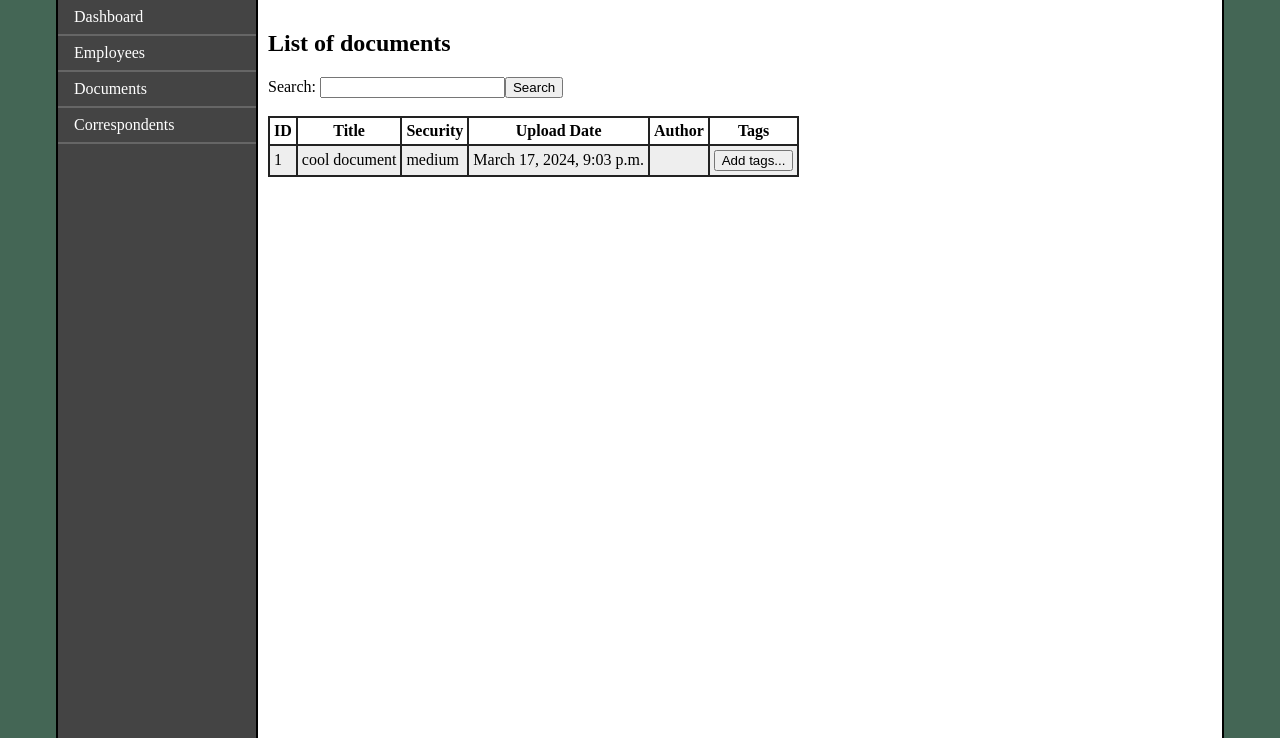
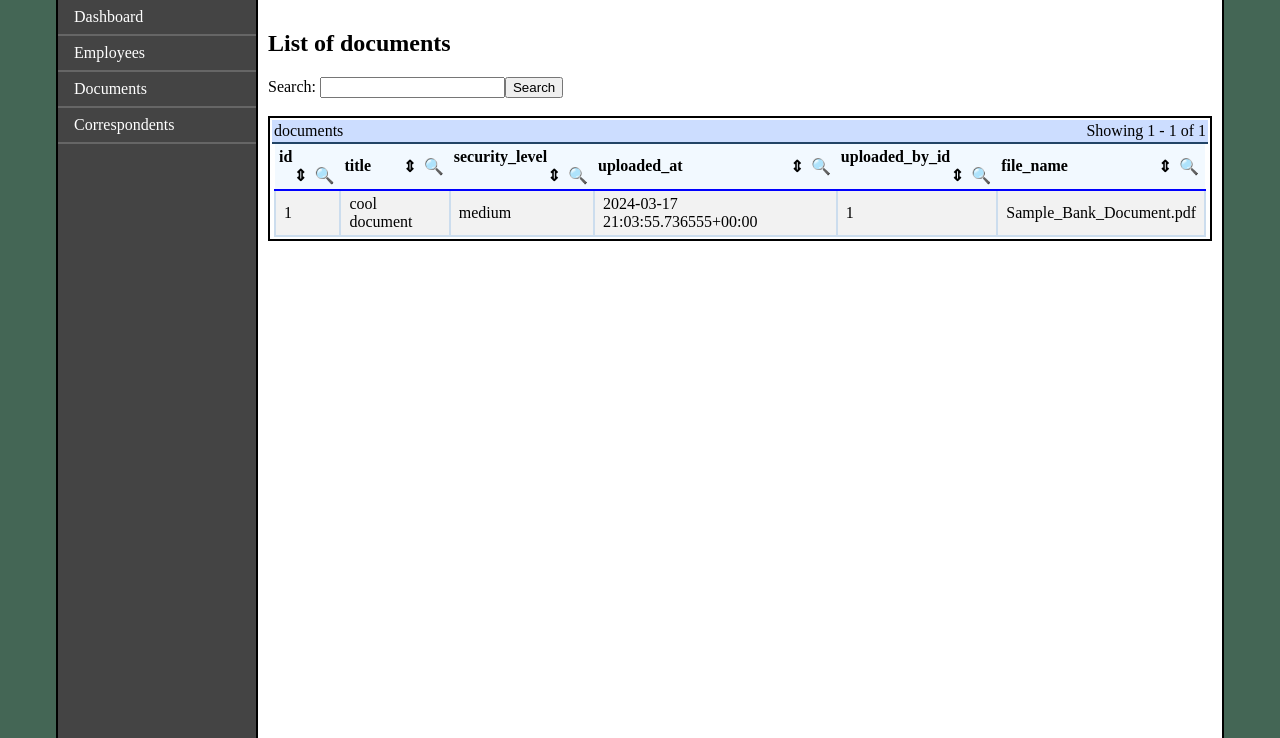
Before and after one commit to Liteb0t/kfh-edrms, a Django app: page /documents/ in a window 1280 px wide. Shown: the part 62-800 px from the top of the page. Run offline with Django 5.2, Linux system fonts and the light colour scheme; a user stored in the database is signed in; data comes from the database, SQL or seed files in the repository; both versions use the stored data as it was after the commit.

Commit message:
Replace tables

```diff
--- a/home/static/styles.css
+++ b/home/static/styles.css
@@ -111,7 +111,7 @@ nav .login-button {
 }
 
 /* TABLE */
-
+/*
 table, td, th {
     border: 2px solid #222;
     padding: 4px;
@@ -126,6 +126,89 @@ tr:nth-child(even) {background-color: #EEE}
 .clickable:hover {
     background-color: #8AD;
     cursor: pointer;
+}
+*/
+.fuze-table {
+	border: 2px solid #000;
+	box-sizing: border-box;
+	/* height: 100%; */
+	/* overflow-y: scroll; */
+}
+
+.fuze-table .table-title-and-navigation-container {
+	background-color: #cdf;
+	display: flex;
+	padding: 2px;
+	border-bottom: 2px solid #246;
+	position: sticky;
+	top: 0;
+	z-index: 99;
+}
+
+.fuze-table .table-title {
+	flex: 1 0 auto;
+}
+
+.fuze-table .showing-indexes {
+	/* blah */
+}
+
+.fuze-table .page-button:hover {
+	background-color: #ec9;
+}
+
+.fuze-table .table-container {
+	/*! overflow-x: auto; */
+	/*! max-height: 350px; */
+	padding: 0 2px 0 2px;
+	/*! overflow-y: clip; */
+	/*! max-height: 95%; */
+}
+
+.fuze-table table {
+	border-collapse: collapse;
+	/*! position: relative; */
+	text-align: left;
+}
+
+.fuze-table .column-buttons {
+	float: right;
+	/*! width: 1em; */
+	text-align: center;
+	/*! cursor: pointer; */
+	/*! bottom: 0; */
+	/*! display: block; */
+	/*! position: absolute; */
+	/*! width: -moz-available; */
+	right: 0;
+	top: 0;
+}
+
+.fuze-table .column-buttons span {
+	cursor: pointer;
+	display: inline-block;
+	width: 1.5em;
+}
+
+.fuze-table .column-buttons span:hover {
+	background-color: #cdf;
+}
+
+.fuze-table table td {
+	border: 2px solid #cde;
+	padding: 4px 8px 4px 8px;
+}
+
+.fuze-table thead th {
+	background: #f2f9ff;
+	position: sticky;
+	top: 29px;
+	padding: 4px;
+	border-bottom: 2px solid blue;
+}
+
+.fuze-table tbody tr:nth-child(odd) {
+	background-color: #f2f2f2;
 }
 
 /* Responsive to narrow windows & mobile devices */
--- a/home/templates/documents.html
+++ b/home/templates/documents.html
@@ -1,4 +1,5 @@
 {% extends "master.html" %}
+{% load static %}
 {% load maps_tags %}
 
 {% block title %}
@@ -25,37 +26,15 @@
     <label for="search">Search: </label>
     <input type="text" id="search"><button>Search</button>
     <br /><br />
-    <table id="document-table">
-        <tr>
-            <th>ID</th>
-            <th>Title</th>
-            <th>Security</th>
-            <th>Upload Date</th>
-            <th>Author</th>
-            <th>Tags</th>
-        </tr>
-        {% for i in range %} <!-- python for loop, range is how many documents to display  -->
-            {% with documents|list_item:i as document %}
-            <tr id="{{ document.id }}" class="clickable">
-                <td>{{ document.id }}</td>
-                <td>{{ document.title }}</td>
-                <td>{{ document.security_level }}</td>
-                <td>{{ document.uploaded_at }}</td>
-                <td>{{ document.uploaded_by.first_name }}</td>
-                <td><button>Add tags...</button></td>
-            </tr>
-            {% endwith %}
-        {% endfor %}
-    </table>
+    <table class="fuze-table" id="document-table"></table>
+    {{ documentsAsJson|json_script:"mydata" }}
+    <script src="{% static 'fuze_tables.js' %}"></script>
     <script>
-    // Make table rows clickable
-    var table = document.getElementById("document-table");
-    for (var i = 0, row; i < table.rows.length; i++) {  <!-- range is table.rows.length -->
-        const row_id = table.rows[i].id;
-        table.rows[i].addEventListener("click", () => {
-            // When a table row is clicked, go to details page with that employee ID
-            window.location.href = `details/${row_id}`;
-        })
-    }
+    const jsonData = JSON.parse(document.getElementById("mydata").textContent);
+    documents_table = new FuzeTable("document-table",
+        {
+            title: "documents"
+            ,json_data: JSON.parse(jsonData)
+        });
     </script>
 {% endblock %}
--- a/home/views.py
+++ b/home/views.py
@@ -6,7 +6,7 @@ from django.contrib.auth.decorators import login_required
 
 from home.models import Employee, Document
 from home.models import Pending
-
+import json
 
 
 @login_required
@@ -23,8 +23,7 @@ def Employees(request):
     employees = Employee.objects.all().values()
     template = loader.get_template('employees.html')
     context = {
-        'employees': employees,
-        'employeesAsJson': serializers.serialize('json', Employee.objects.all()),
+        'employeesAsJson': json.dumps(list(employees)),
         'range': range(Employee.objects.all().__len__()),
     }
     return HttpResponse(template.render(context, request))
@@ -40,11 +39,13 @@ def EmployeeDetails(request, id):
     }
     return HttpResponse(template.render(context, request))
 
+@login_required
 def Pendings(request):
     pendings = Pending.objects.all().values()
     template = loader.get_template('dashboard.html')
     context = {
         'pendings': pendings,
+        'pendingsAsJson': json.dumps(list(pendings), default=str),
         'range': range(Pending.objects.all().__len__()),
     }
     return HttpResponse(template.render(context,request))
@@ -55,6 +56,7 @@ def Documents(request):
     template = loader.get_template('documents.html')
     context = {
         'documents': documents,
+        'documentsAsJson': json.dumps(list(documents), default=str),
         'range': range(Document.objects.all().__len__()),
     }
     return HttpResponse(template.render(context, request))
```
Also changed, not shown: home/templates/dashboard.html (+12 -0 lines), home/templates/employees.html (+10 -33 lines), db.sqlite3.
